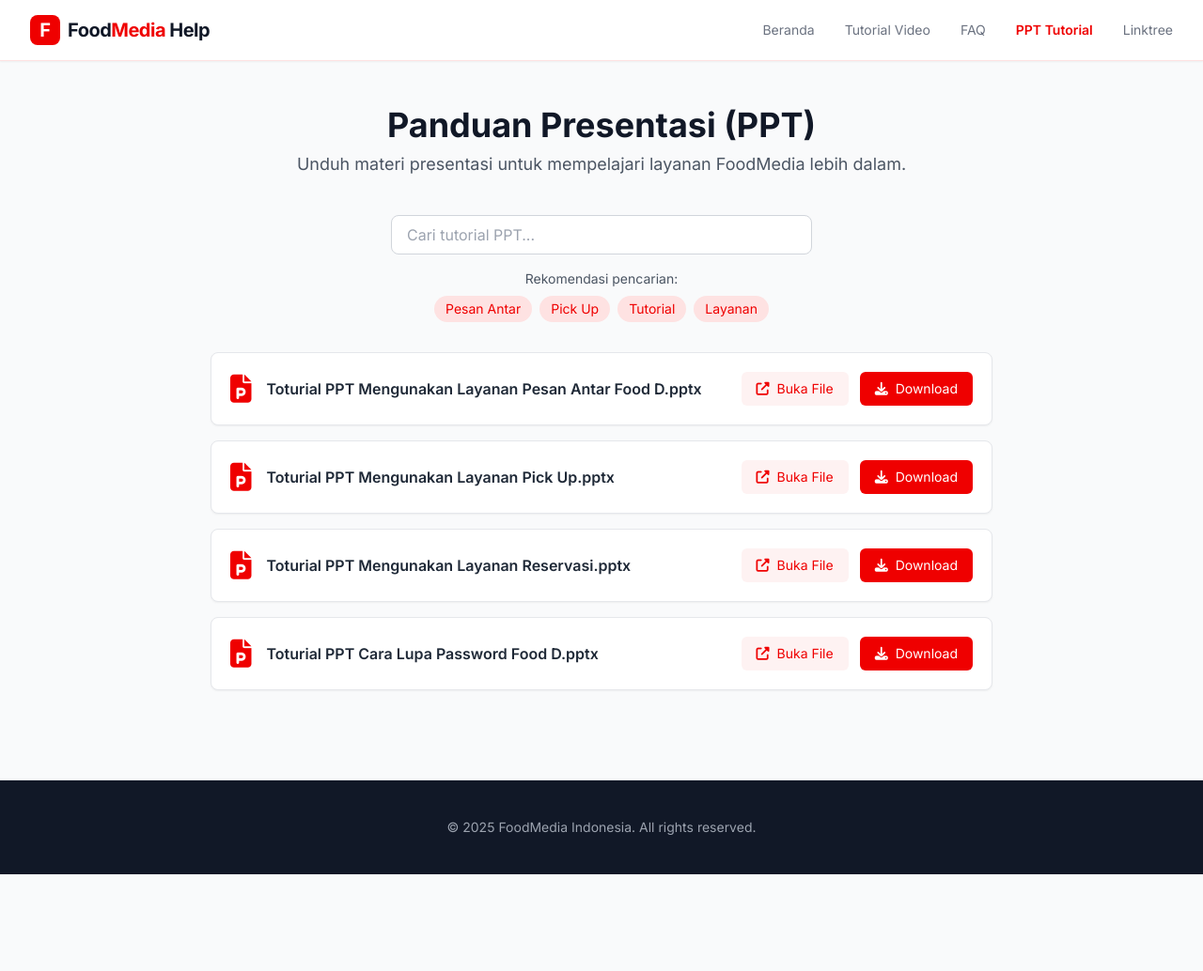
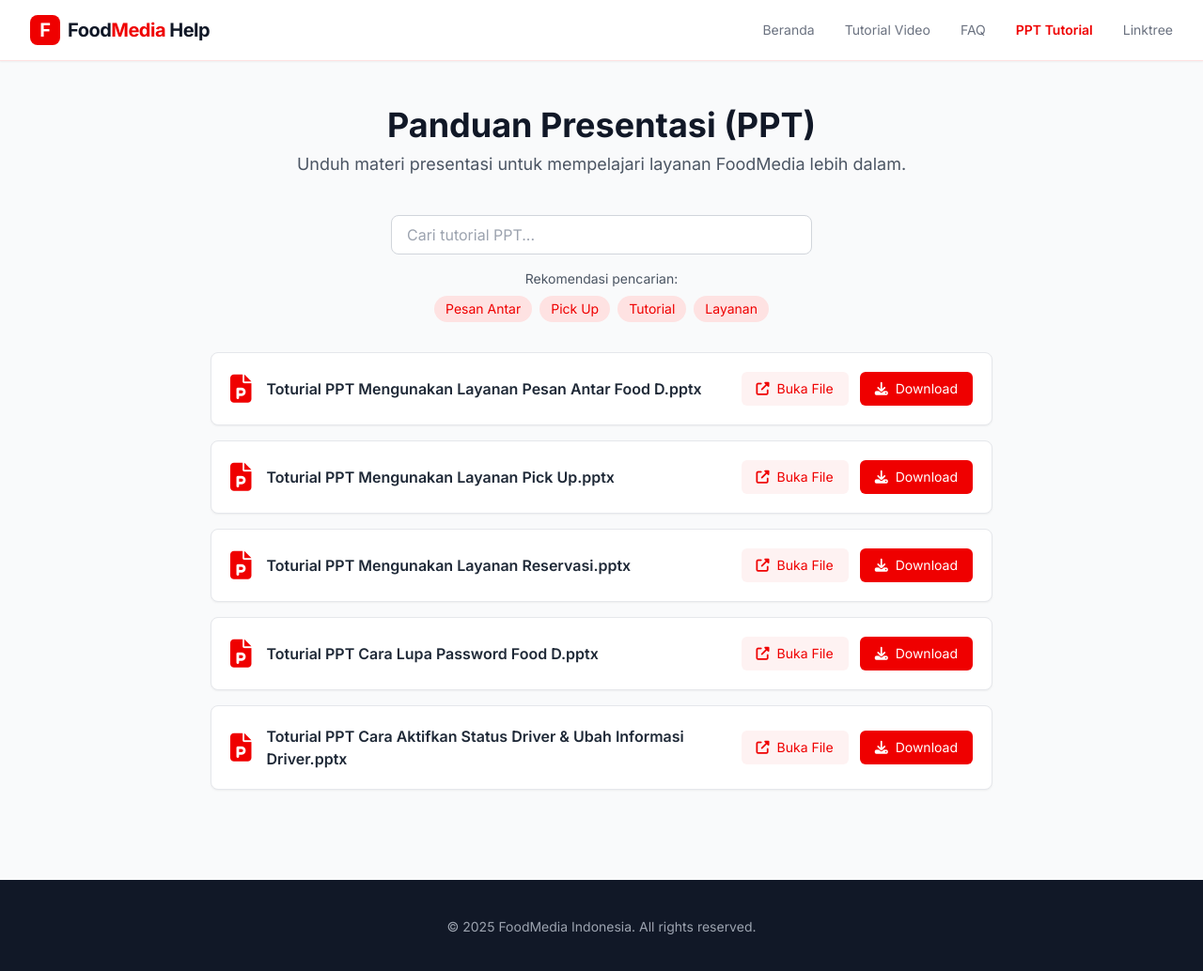
Before and after one commit to toolsfoodmedia-web/Toturial, a plain HTML site: page ppt-tutorial.html in a window 1280 px wide. Shown: the whole page at 94% size. Before the commit the page ends 931 px from the top, so only its background shows below. Drawn offline with nearby package versions, Linux system fonts and the light colour scheme.

Commit message:
Update ppt-tutorial.html
Signed-off-by: Foodmedia Indonesia <toolsfoodmedia@gmail.com>

```diff
--- a/ppt-tutorial.html
+++ b/ppt-tutorial.html
@@ -157,6 +157,22 @@
                     </a>
                 </div>
             </div>
+
+              <!-- Contoh Item 5 -->
+            <div class="bg-white border border-gray-200 rounded-lg p-5 shadow-sm flex flex-col sm:flex-row sm:items-center sm:justify-between gap-4">
+                <div class="flex items-center gap-4">
+                    <i class="fas fa-file-powerpoint text-3xl text-food-primary"></i>
+                    <h3 class="font-semibold text-gray-800">Toturial PPT Cara Aktifkan Status Driver & Ubah Informasi Driver.pptx</h3>
+                </div>
+                <div class="flex-shrink-0 flex gap-3">
+                    <a href="https://docs.google.com/presentation/d/1wbPL50OmfAMBJ7AS2VQMupEUv6Wam-QE/edit?usp=sharing&ouid=109970452406468218490&rtpof=true&sd=true" target="_blank" class="inline-flex items-center gap-2 px-4 py-2 text-sm font-medium text-food-primary bg-red-50 rounded-md hover:bg-red-100 transition">
+                        <i class="fas fa-external-link-alt"></i> Buka File
+                    </a>
+                    <a href="https://docs.google.com/presentation/d/1wbPL50OmfAMBJ7AS2VQMupEUv6Wam-QE/export/pptx" class="inline-flex items-center gap-2 px-4 py-2 text-sm font-medium text-white bg-food-primary rounded-md hover:bg-food-dark transition">
+                        <i class="fas fa-download"></i> Download
+                    </a>
+                </div>
+            </div>
         </div>
     </main>
 
```
